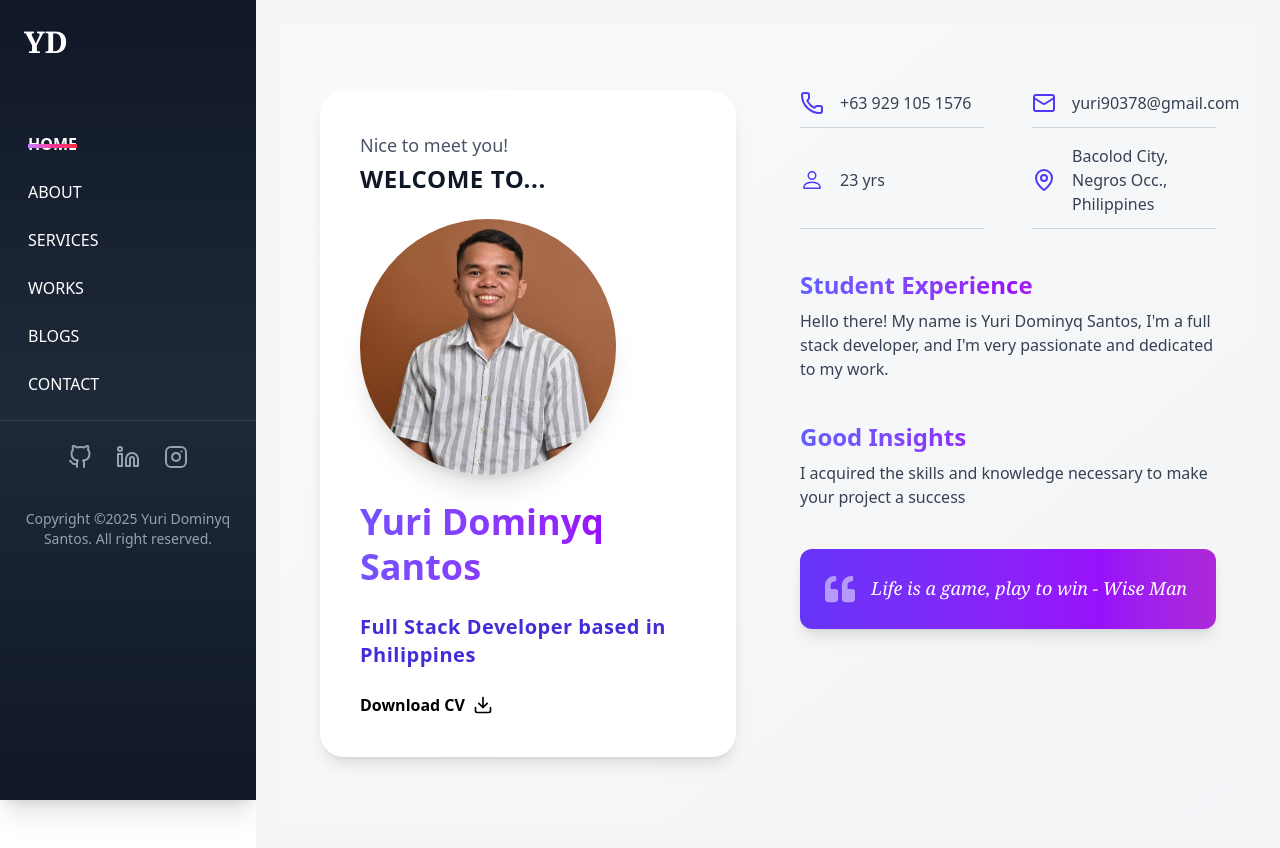
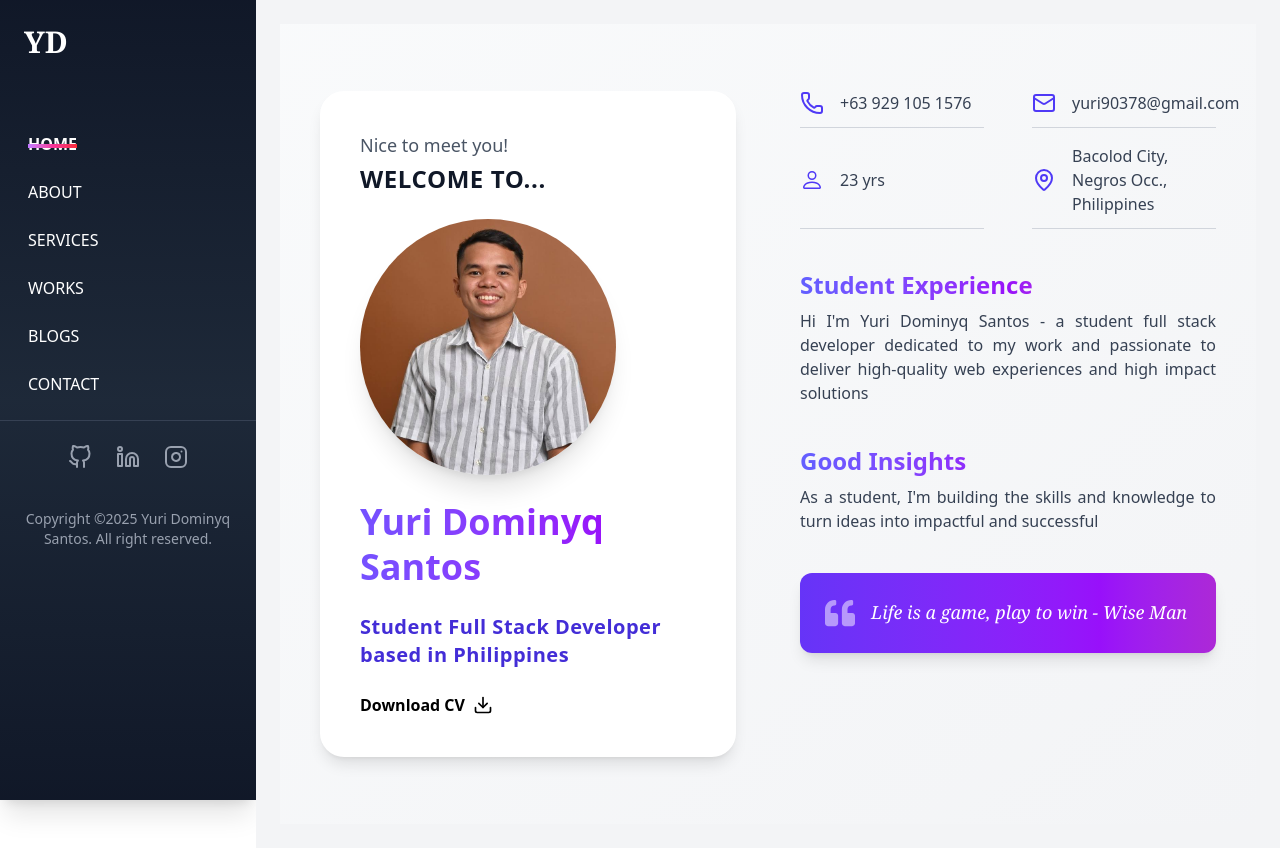
Before and after one commit to YuriDominyq/yuri-portfolio, a Next.js app: page /portfolio in a window 1280 px wide. Built offline with nearby package versions, Linux system fonts and the light colour scheme.

Commit message:
Improving Resume and Description

```diff
--- a/src/app/page.tsx
+++ b/src/app/page.tsx
@@ -58,8 +58,8 @@ export default function IntroductionPage() {
                     </Link>
 
                     {/* Subtitle */}
-                    <p className="text-lg text-gray-600 max-w-md">
-                        Full Stack Developer based in {""}
+                    <p className="text-lg text-gray-600 max-w-md text-justify">
+                        Student Full Stack Developer based in {""}
                         <span className="font-medium text-gray-800">Philippines</span>.
                         Passionate about creating interactive and modern web experiences
                     </p>
--- a/src/app/portfolio/page.tsx
+++ b/src/app/portfolio/page.tsx
@@ -1,8 +1,7 @@
 "use client"
 
-import { Download, Mail, MapPin, Phone } from "lucide-react";
+import {Download, Infinity, Mail, MapPin, Phone} from "lucide-react";
 import Image from "next/image";
-import Link from "next/link";
 import { BsPerson } from "react-icons/bs";
 import { motion } from "framer-motion";
 import { FaQuoteLeft } from "react-icons/fa";
@@ -41,16 +40,30 @@ export default function HomePage() {
                     <h3
                         className="text-lg md:text-xl font-semibold text-indigo-700 tracking-wide"
                     >
-                        Full Stack Developer based in Philippines
+                        Student Full Stack Developer based in Philippines
                     </h3>
 
-                    <Link
-                        href="/"
-                        className="items-center inline-flex gap-2 text-black rounded-xl font-semibold hover:underline transition duration-300 cursor-pointer"
+                    <motion.a
+                        href="/resume.pdf"
+                        download
+                        className="inline-flex items-center gap-2 text-black rounded-xl font-semibold hover:underline transition duration-300 cursor-pointer"
+                        whileHover={{ scale: 1.05}}
+                        whileTap={{ scale: 0.95, rotate: -3}}
                     >
                         Download CV
-                        <Download className="w-5 h-5" />
-                    </Link>
+                        <motion.div
+                            initial={{ y: 0}}
+                            animate={{ y: [0, -4, 0]}}
+                            transition={{
+                                duration: 0.6,
+                                repeat: Number.POSITIVE_INFINITY,
+                                repeatDelay: 1,
+                                ease: "easeInOut"
+                            }}
+                        >
+                            <Download className="w-5 h-5" />
+                        </motion.div>
+                    </motion.a>
                 </motion.div>
 
 
@@ -84,14 +97,14 @@ export default function HomePage() {
                     <section className="hover:text-indigo-600 transition-colors cursor-pointer">
                         <h2 className="text-2xl font-semibold mb-2 bg-gradient-to-r from-indigo-500 via-purple-600 to-pink-500 text-transparent bg-clip-text">Student Experience</h2>
 
-                        <p className="text-gray-700">
-                            Hello there! My name is Yuri Dominyq Santos, I&apos;m a full stack developer, and I&apos;m very passionate and dedicated to my work.
+                        <p className="text-gray-700 text-justify">
+                            Hi I&apos;m Yuri Dominyq Santos - a student full stack developer dedicated to my work and passionate to deliver high-quality web experiences and high impact solutions
                         </p>
                     </section>
 
                     <section className="hover:text-indigo-600 transition-colors cursor-pointer">
                         <h2 className="text-2xl font-semibold mb-2 bg-gradient-to-r from-indigo-500 via-purple-600 to-pink-500 text-transparent bg-clip-text">Good Insights</h2>
-                        <p className="text-gray-700">I acquired the skills and knowledge necessary to make your project a success</p>
+                        <p className="text-gray-700 text-justify">As a student, I&apos;m building the skills and knowledge to turn ideas into impactful and successful</p>
                     </section>
 
                     <div className="flex item-start gap-4 rounded-xl p-6 mb-4 bg-gradient-to-r from-indigo-600 via-purple-600 to-pink-600 shadow-lg text-white border border-transparent animate-gradient">
```
Also changed, not shown: 1 other file (tests, documents, lock files or other folders).
